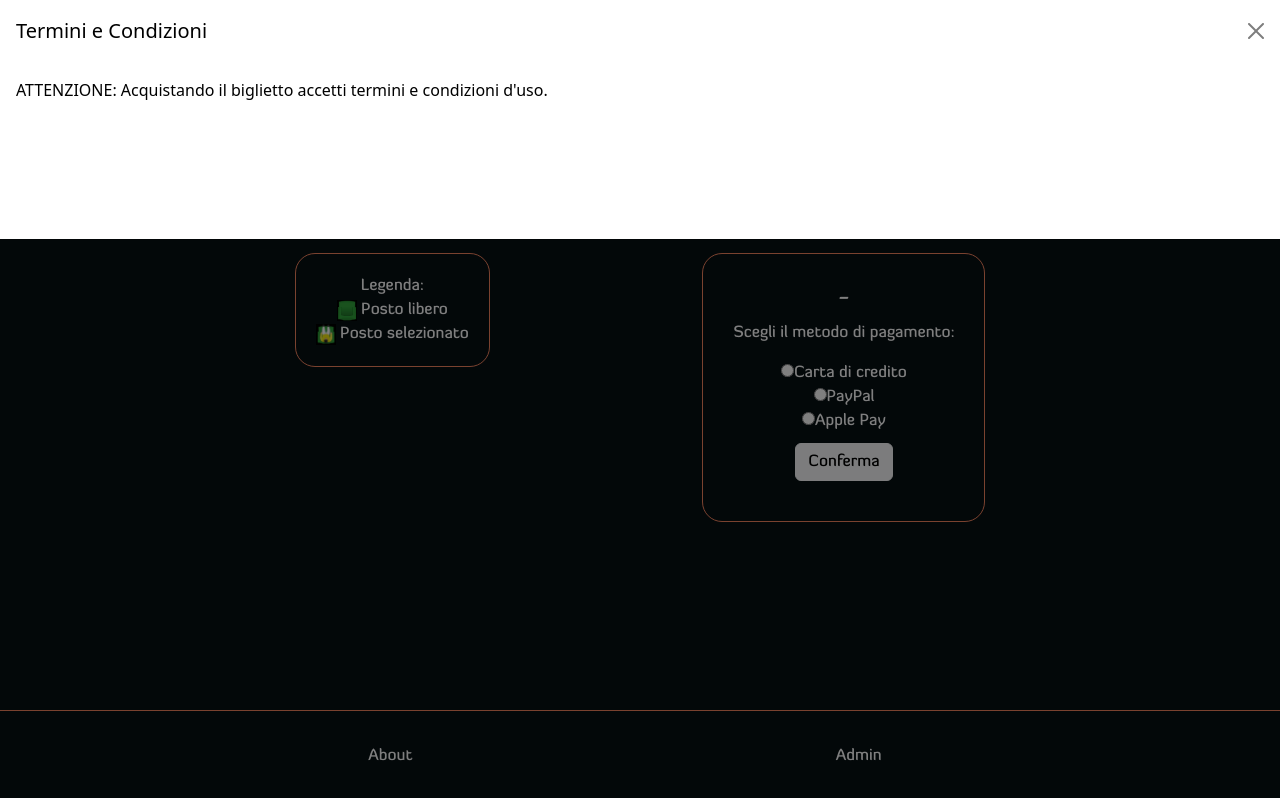
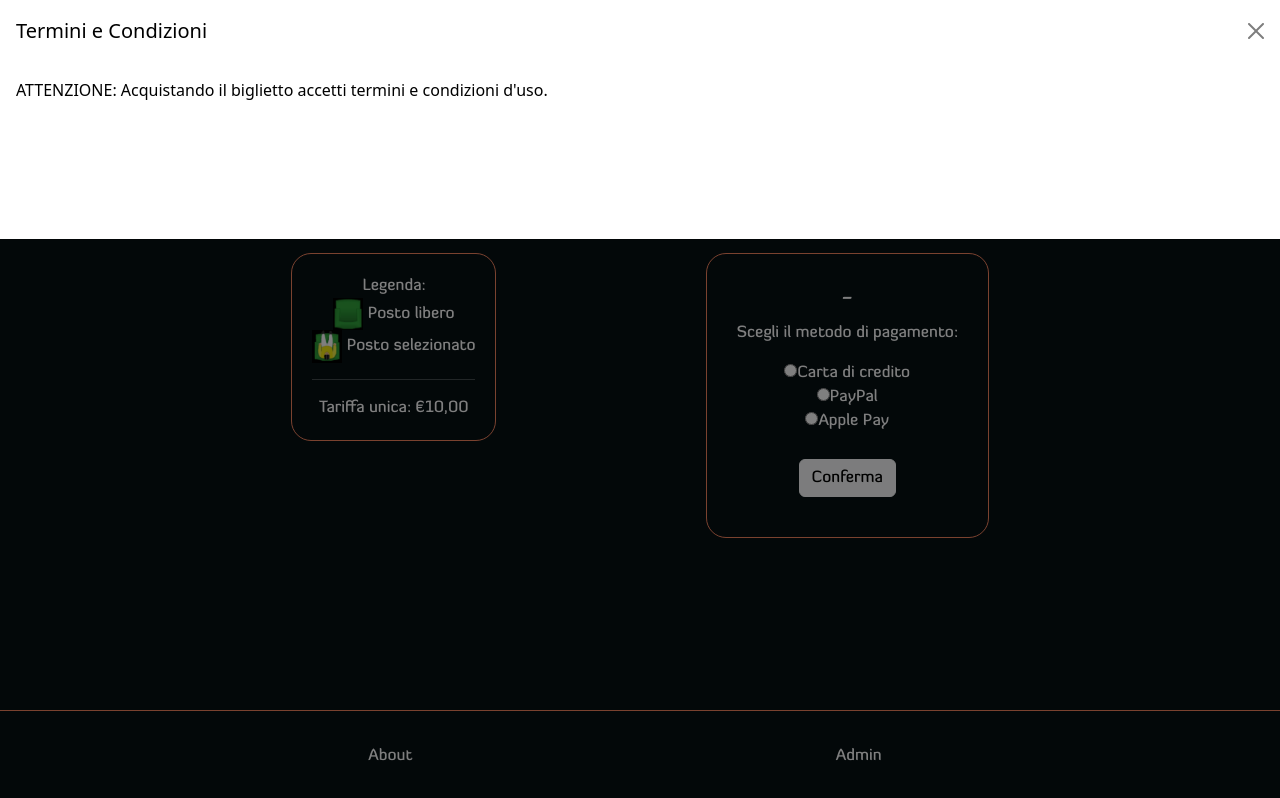
Before and after one commit to eleonora-84/CinemazonFE, a React (Vite) app: page /buy in a window 1280 px wide. Built offline with nearby package versions, Linux system fonts and the light colour scheme; no server answers.

Commit message:
sistemato buy

```diff
--- a/src/component/buy/Buy.jsx
+++ b/src/component/buy/Buy.jsx
@@ -10,6 +10,7 @@ import { Link } from "react-router-dom";
 import SeatMap from "./SeatMap";
 import Caption from "./Caption";
 import "./buy.css";
+
 const Buy = () => {
   //   const [show, setShow] = useState([]);
   const [show, setShow] = useState([]);
@@ -17,7 +18,6 @@ const Buy = () => {
   const [myPayment, setMyPayment] = useState("");
 
   const [showError, setShowError] = useState(false);
-  const [showSummary, setShowSummary] = useState(false);
   const [booking, setBooking] = useState([]);
 
   const handleBookingChange = (newBooking) => {
@@ -77,7 +77,6 @@ const Buy = () => {
                 onBookingChange={handleBookingChange}
               />
             )}
-
             <div className="choosePayment">
               <p>Scegli il metodo di pagamento:</p>
               <div>
@@ -107,25 +106,7 @@ const Buy = () => {
                 />
                 <label htmlFor="applePay">Apple Pay</label>
               </div>
-            </div>
-
-            <Button type="submit" variant="light">
-              Conferma
-            </Button>
-            {showError && (
-              <p className="error">Seleziona posto e metodo di pagamento</p>
-            )}
-          </form>
-        </div>
-        {showSummary && (
-          <div className="summary">
-            <h5>RIEPILOGO ACQUISTO:</h5>
-            {show.movie && <p>{show.movie.title}</p>}
-            {show.day && <p>{show.day}</p>}
-            {show.time && <p>{show.time}</p>}
-            {show.auditorium.name && <p>{show.auditorium.name}</p>}
-            {<p>Posto {booking.join(" - ")}</p>}
-            {
+              {
               <p>
                 {myPayment === "CreditCard" && (
                   <Link to="/typ">
@@ -152,10 +133,16 @@ const Buy = () => {
                 )}
               </p>
             }
-            <span>Clicca per confermare il pagamento.</span>
-          </div>
-        )}
+            </div>
 
+            <Button type="submit" variant="light">
+              Conferma
+            </Button>
+            {showError && (
+              <p className="error">Seleziona posto e metodo di pagamento</p>
+            )}
+          </form>
+        </div>
       </div>
     </div>
   );
--- a/src/component/buy/Caption.jsx
+++ b/src/component/buy/Caption.jsx
@@ -6,11 +6,13 @@ const Caption = () => {
   return (
     <div className="caption">
       Legenda:
-        <br />
-        <img src={free} alt="Posto libero" className="seat" /> Posto libero
-        <br />
-        <img src={taken} alt="Posto selezionato" className="seat" /> Posto
-        selezionato
+      <br />
+      <img src={free} alt="Posto libero" className="seat" /> Posto libero
+      <br />
+      <img src={taken} alt="Posto selezionato" className="seat" /> Posto
+      selezionato
+      <hr />
+      Tariffa unica: €10,00
     </div>
   );
 };
--- a/src/component/buy/SeatMap.jsx
+++ b/src/component/buy/SeatMap.jsx
@@ -109,6 +109,7 @@ const SeatMap = ({ auditoriumSeats, onBookingChange }) => {
         </tbody>
       </table>
       <div>Posti selezionati: {booking.join(", ")}</div>
+      <div>Totale &#8364;{booking.length*10},00</div>
     </div>
   );
 };
--- a/src/component/buy/buy.css
+++ b/src/component/buy/buy.css
@@ -70,7 +70,7 @@
 }
 
 .seat {
-  max-width: 20px;
+  max-width: 30px;
 }
 
 .map {
```
